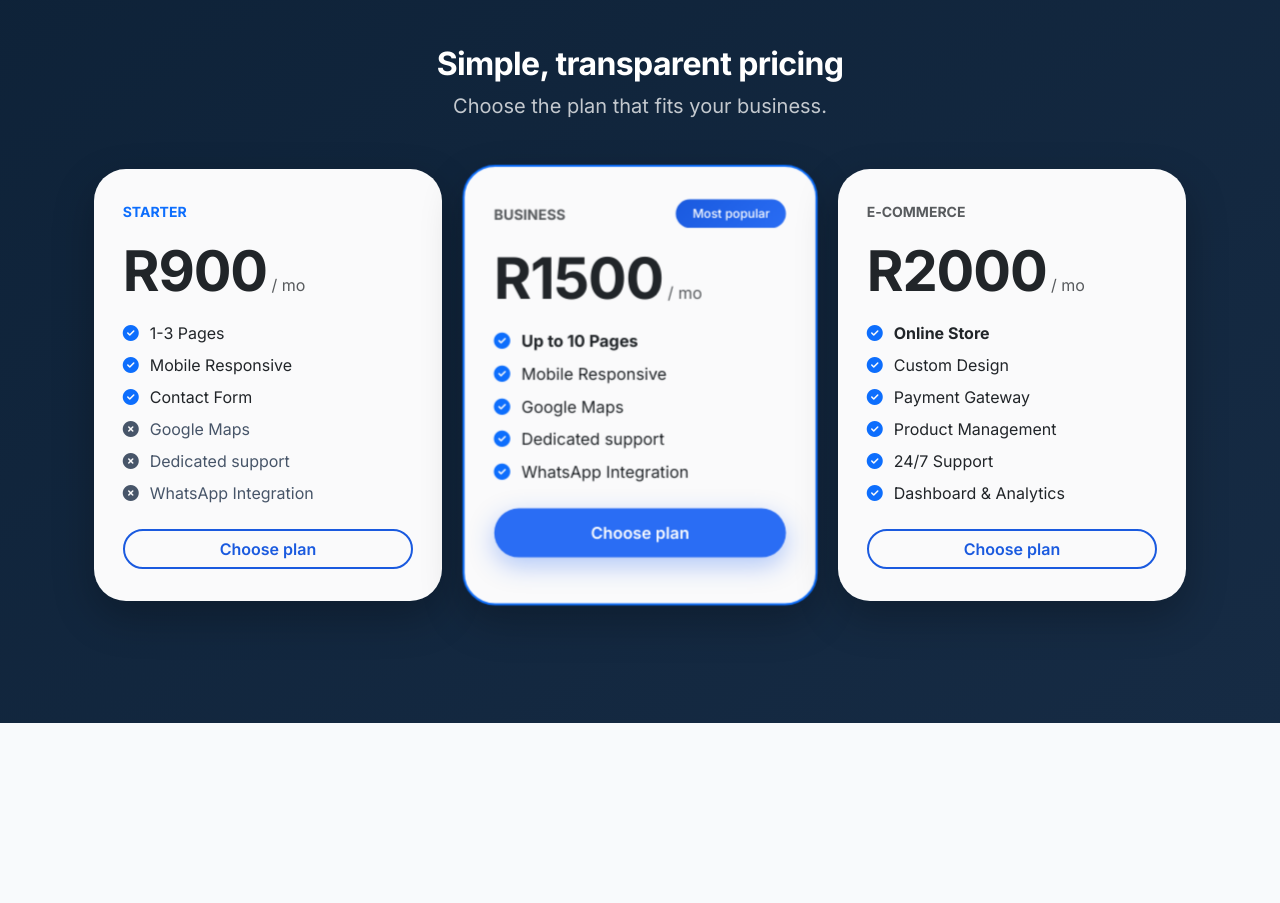
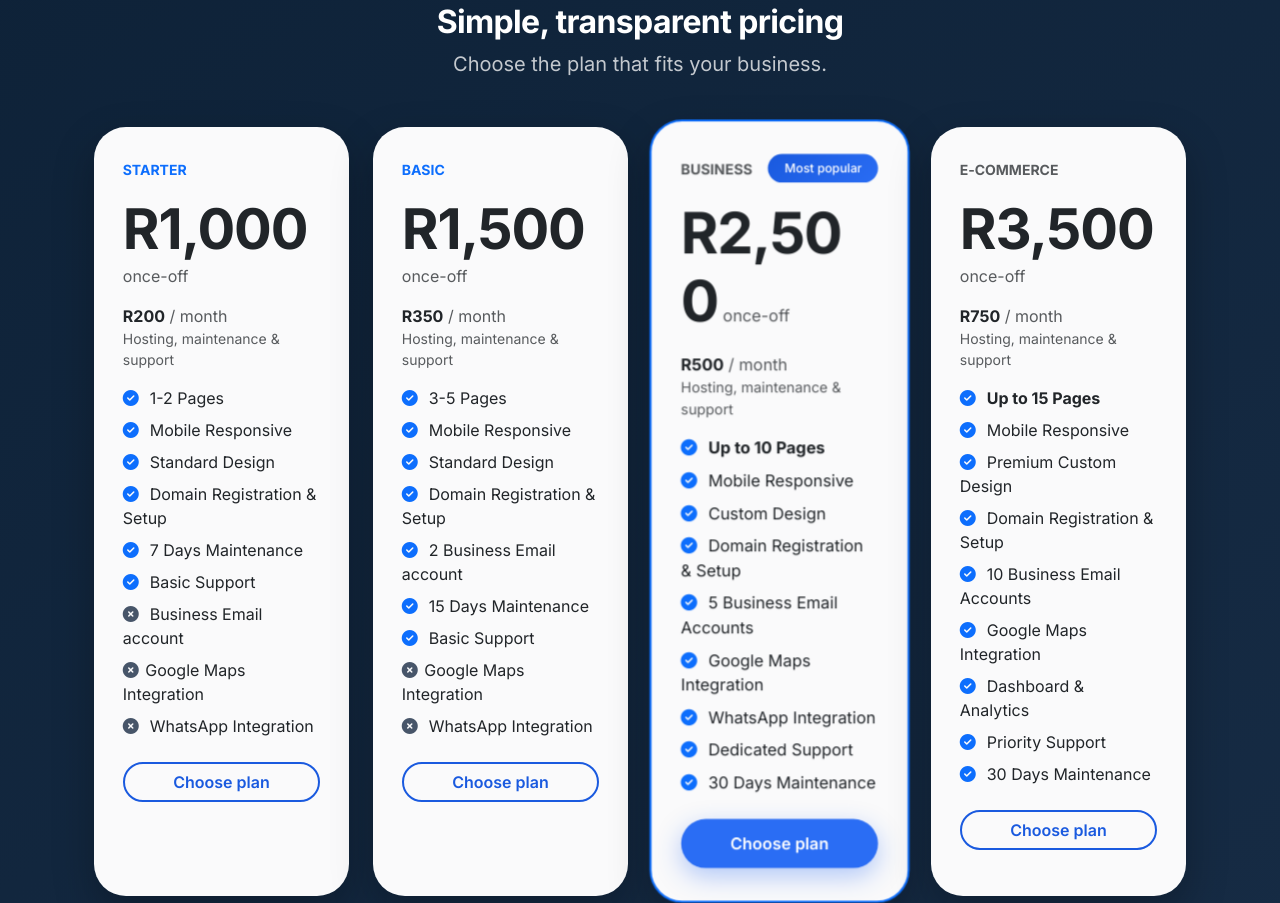
Before and after one commit to NdilaM/Marlani_Tech_Web, a plain HTML site: page index.html in a window 1280 px wide. Shown: the part 1677-2580 px from the top of the page. Drawn offline with nearby package versions, Linux system fonts and the light colour scheme.

```diff
--- a/index.html
+++ b/index.html
@@ -819,7 +819,7 @@
         </div>
     </section>
 
-    <!-- PRICING — full page -->
+    <!-- PRICING — full page with 4 cards in a row -->
     <section class="pricing-section full-page" id="pricing">
         <div class="container px-4">
             <div class="text-center mb-5 text-white">
@@ -828,28 +828,72 @@
             </div>
             <div class="row g-4 justify-content-center">
                 <!-- starter -->
-                <div class="col-lg-4 col-md-6">
+                <div class="col-lg-3 col-md-6">
                     <div class="card h-100">
                         <div class="card-body p-4">
                             <div class="small text-uppercase fw-bold text-primary">Starter</div>
                                     <div class="my-3">
-                                <span class="display-4 fw-bold">R900</span>
-                                <span class="text-muted">/ mo</span>
+                                        <span class="display-4 fw-bold">R1,000</span>
+                                        <span class="text-muted"> once-off</span> </div>
+                                    <div class="mb-3">
+                                        <span class="fw-bold">R200</span>
+                                        <span class="text-muted">/ month</span>
+                                        <div class="small text-muted">
+                                            Hosting, maintenance &amp; support
                                         </div>
+                                    </div>
+
                             <ul class="list-unstyled mb-4">
-                                <li class="mb-2"><i class="fas fa-check-circle text-primary"></i> 1-3 Pages</li>
+                                <li class="mb-2"><i class="fas fa-check-circle text-primary"></i> 1-2 Pages</li>
                                 <li class="mb-2"><i class="fas fa-check-circle text-primary"></i> Mobile Responsive</li>
-                                <li class="mb-2"><i class="fas fa-check-circle text-primary"></i> Contact Form</li>
-                                <li class="mb-2 text-secondary"><i class="fas fa-times-circle text-secondary"></i> Google Maps</li>
-                                <li class="mb-2 text-secondary"><i class="fas fa-times-circle text-secondary"></i> Dedicated support</li>
-                                <li class="mb-2 text-secondary"><i class="fas fa-times-circle text-secondary"></i> WhatsApp Integration</li>
+                                <li class="mb-2"><i class="fas fa-check-circle text-primary"></i> Standard Design</li>
+                                <li class="mb-2"><i class="fas fa-check-circle text-primary"></i> Domain Registration & Setup</li>
+                                <li class="mb-2"><i class="fas fa-check-circle text-primary"></i> 7 Days Maintenance</li>
+                                <li class="mb-2"><i class="fas fa-check-circle text-primary"></i> Basic Support</li>
+                                <li class="mb-2"><i class="fas fa-times-circle text-secondary"></i> Business Email account</li>
+                                <li class="mb-2"><i class="fas fa-times-circle text-secondary"></i>Google Maps Integration
+                                <li class="mb-2"><i class="fas fa-times-circle text-secondary"></i> WhatsApp Integration </li>
                                 </ul>
                             <div class="d-grid"><a class="btn btn-outline-primary" href="#!">Choose plan</a></div>
                         </div>
                     </div>
                 </div>
+
+                <!-- Basic -->
+                <div class="col-lg-3 col-md-6">
+                    <div class="card h-100">
+                        <div class="card-body p-4">
+                            <div class="small text-uppercase fw-bold text-primary">Basic</div>
+                            <div class="my-3">
+                                        <span class="display-4 fw-bold">R1,500</span>
+                                        <span class="text-muted"> once-off</span> </div>
+                                    <div class="mb-3">
+                                        <span class="fw-bold">R350</span>
+                                        <span class="text-muted">/ month</span>
+                                        <div class="small text-muted">
+                                            Hosting, maintenance &amp; support
+                                        </div>
+                                    </div>
+                            <ul class="list-unstyled mb-4">
+                                <li class="mb-2"><i class="fas fa-check-circle text-primary"></i> 3-5 Pages</li>
+                                <li class="mb-2"><i class="fas fa-check-circle text-primary"></i> Mobile Responsive</li>
+                                <li class="mb-2"><i class="fas fa-check-circle text-primary"></i> Standard Design</li>
+                                <li class="mb-2"><i class="fas fa-check-circle text-primary"></i> Domain Registration & Setup</li>
+                                <li class="mb-2"><i class="fas fa-check-circle text-primary"></i> 2 Business Email account</li>
+                                <li class="mb-2"><i class="fas fa-check-circle text-primary"></i> 15 Days Maintenance</li>
+                                <li class="mb-2"><i class="fas fa-check-circle text-primary"></i> Basic Support</li>
+                                <li class="mb-2"><i class="fas fa-times-circle text-secondary"></i>Google Maps Integration
+                            </li>
+                            <li class="mb-2"><i class="fas fa-times-circle text-secondary"></i> WhatsApp Integration
+                            </li>
+                            </ul>
+                            <div class="d-grid"><a class="btn btn-outline-primary" href="#!">Choose plan</a></div>
+                        </div>
+                    </div>
+                </div>
+
                 <!-- business (popular) -->
-               <div class="col-lg-4 col-md-6">
+                <div class="col-lg-3 col-md-6">
                     <div class="card h-100 border border-primary border-2" style="transform: scale(1.02);">
                         <div class="card-body p-4">
                             <div class="d-flex align-items-center justify-content-between mb-3">
@@ -857,37 +901,56 @@
                                 <span class="badge bg-primary text-white rounded-pill px-3 py-2" style="font-weight: 500;">Most popular</span>
                             </div>
                             <div class="my-3">
-                            <span class="display-4 fw-bold">R1500</span>
-                            <span class="text-muted">/ mo</span>
+                                        <span class="display-4 fw-bold">R2,500</span>
+                                        <span class="text-muted"> once-off</span> </div>
+                                    <div class="mb-3">
+                                        <span class="fw-bold">R500</span>
+                                        <span class="text-muted">/ month</span>
+                                        <div class="small text-muted">
+                                            Hosting, maintenance &amp; support
+                                        </div>
                                     </div>
                             <ul class="list-unstyled mb-4">
                                 <li class="mb-2"><i class="fas fa-check-circle text-primary"></i> <strong>Up to 10 Pages</strong></li>
                                 <li class="mb-2"><i class="fas fa-check-circle text-primary"></i> Mobile Responsive</li>
-                            <li class="mb-2"><i class="fas fa-check-circle text-primary"></i> Google Maps</li>
-                            <li class="mb-2"><i class="fas fa-check-circle text-primary"></i> Dedicated support</li>
+                                <li class="mb-2"><i class="fas fa-check-circle text-primary"></i> Custom Design</li>
+                                <li class="mb-2"><i class="fas fa-check-circle text-primary"></i> Domain Registration &amp; Setup</li>
+                                <li class="mb-2"><i class="fas fa-check-circle text-primary"></i> 5 Business Email Accounts</li>
+                                <li class="mb-2"><i class="fas fa-check-circle text-primary"></i> Google Maps Integration</li>
                                 <li class="mb-2"><i class="fas fa-check-circle text-primary"></i> WhatsApp Integration</li>
-                        </ul>
+                                <li class="mb-2"><i class="fas fa-check-circle text-primary"></i> Dedicated Support</li>
+                                <li class="mb-2"><i class="fas fa-check-circle text-primary"></i> 30 Days Maintenance</li></ul>
                             <div class="d-grid"><a class="btn btn-primary" href="#!">Choose plan</a></div>
                         </div>
                     </div>
                 </div>
+
                 <!-- ecommerce -->
-                <div class="col-lg-4 col-md-6">
+                <div class="col-lg-3 col-md-6">
                     <div class="card h-100">
                         <div class="card-body p-4">
                             <div class="small text-uppercase fw-bold text-muted">E‑Commerce</div>
                             <div class="my-3">
-                                <span class="display-4 fw-bold">R2000</span>
-                                <span class="text-muted">/ mo</span>
+                                        <span class="display-4 fw-bold">R3,500</span>
+                                        <span class="text-muted"> once-off</span> </div>
+                                    <div class="mb-3">
+                                        <span class="fw-bold">R750</span>
+                                        <span class="text-muted">/ month</span>
+                                        <div class="small text-muted">
+                                            Hosting, maintenance &amp; support
+                                        </div>
                                     </div>
                             <ul class="list-unstyled mb-4">
-                                <li class="mb-2"><i class="fas fa-check-circle text-primary"></i> <strong>Online Store</strong></li>
-                                <li class="mb-2"><i class="fas fa-check-circle text-primary"></i> Custom Design</li>
-                                <li class="mb-2"><i class="fas fa-check-circle text-primary"></i> Payment Gateway</li>
-                                <li class="mb-2"><i class="fas fa-check-circle text-primary"></i> Product Management</li>
-                                <li class="mb-2"><i class="fas fa-check-circle text-primary"></i> 24/7 Support</li>
-                                <li class="mb-2"><i class="fas fa-check-circle text-primary"></i> Dashboard & Analytics</li>
-                            </ul>
+                                <li class="mb-2"><i class="fas fa-check-circle text-primary"></i> <strong>Up to 15 Pages</strong></li>
+                                <li class="mb-2"><i class="fas fa-check-circle text-primary"></i> Mobile Responsive</li>
+                                <li class="mb-2"><i class="fas fa-check-circle text-primary"></i> Premium Custom Design</li>
+                                <li class="mb-2"><i class="fas fa-check-circle text-primary"></i> Domain Registration &amp; Setup</li>
+                                <li class="mb-2"><i class="fas fa-check-circle text-primary"></i> 10 Business Email Accounts</li>
+                                <li class="mb-2"><i class="fas fa-check-circle text-primary"></i> Google Maps Integration</li>
+
+                               <li class="mb-2"><i class="fas fa-check-circle text-primary"></i> Dashboard &amp; Analytics</li>
+                                <li class="mb-2"><i class="fas fa-check-circle text-primary"></i> Priority Support</li>
+                                <li class="mb-2"><i class="fas fa-check-circle text-primary"></i> 30 Days Maintenance</li></ul>
                             <div class="d-grid"><a class="btn btn-outline-primary" href="#!">Choose plan</a></div>
                         </div>
                     </div>
@@ -1027,9 +1090,11 @@
         </div>
     </footer>
 
-    <!-- Bootstrap JS bundle -->
-    <script src="https://cdn.jsdelivr.net/npm/bootstrap@5.3.2/dist/js/bootstrap.bundle.min.js">
-        // FORM SUBMIT - AJAX for faster processing
+    <!-- Bootstrap JS -->
+    <script src="https://cdn.jsdelivr.net/npm/bootstrap@5.3.2/dist/js/bootstrap.bundle.min.js"></script>
+
+    <!-- Custom Form Script -->
+    <script>
         document.addEventListener('DOMContentLoaded', function () {
             // Check for success param (for non-AJAX fallback)
             const urlParams = new URLSearchParams(window.location.search);
@@ -1041,10 +1106,11 @@
                 window.history.replaceState({}, document.title, window.location.pathname);
                 document.getElementById('contact').scrollIntoView({ behavior: 'smooth' });
             }
-    });
 
-    // AJAX FORM SUBMISSION - Faster email delivery
-    document.getElementById('contactForm').addEventListener('submit', function(e) {
+            // AJAX FORM SUBMISSION
+            const contactForm = document.getElementById('contactForm');
+            if (contactForm) {
+                contactForm.addEventListener('submit', function(e) {
                     e.preventDefault();
 
                     const button = this.querySelector('.btn-submit');
@@ -1056,31 +1122,32 @@
 
                     fetch('https://formsubmit.co/ajax/marlani.techn@gmail.com', {
                         method: 'POST',
+                        headers: {
+                            'Accept': 'application/json'
+                        },
                         body: formData
                     })
                     .then(response => {
                         if (response.ok) {
-                // Success - instantly show thank you message
                             const form = document.querySelector('form');
                             const successDiv = document.getElementById('success');
                             if (form) form.style.display = 'none';
                             if (successDiv) successDiv.style.display = 'block';
 
-                // Smooth scroll to contact section
                             document.getElementById('contact').scrollIntoView({ behavior: 'smooth' });
-
-                // Reset form
                             this.reset();
                         } else {
                             throw new Error('Form submission failed');
                         }
                     })
                     .catch(error => {
-            // Show error message
-            button.innerHTML = '<i class="fas fa-exclamation-circle"></i> Error. Please try again.';
+                        button.innerHTML = originalText; // Reset button
                         button.disabled = false;
+                        alert('Oops! There was a problem sending your message. Please try again or email us directly at marlani.techn@gmail.com.');
                         console.error('Error:', error);
                     });
+                });
+            }
         });
     </script>
 </body>
```
Lines whose indentation alone changed are shown as unchanged.
